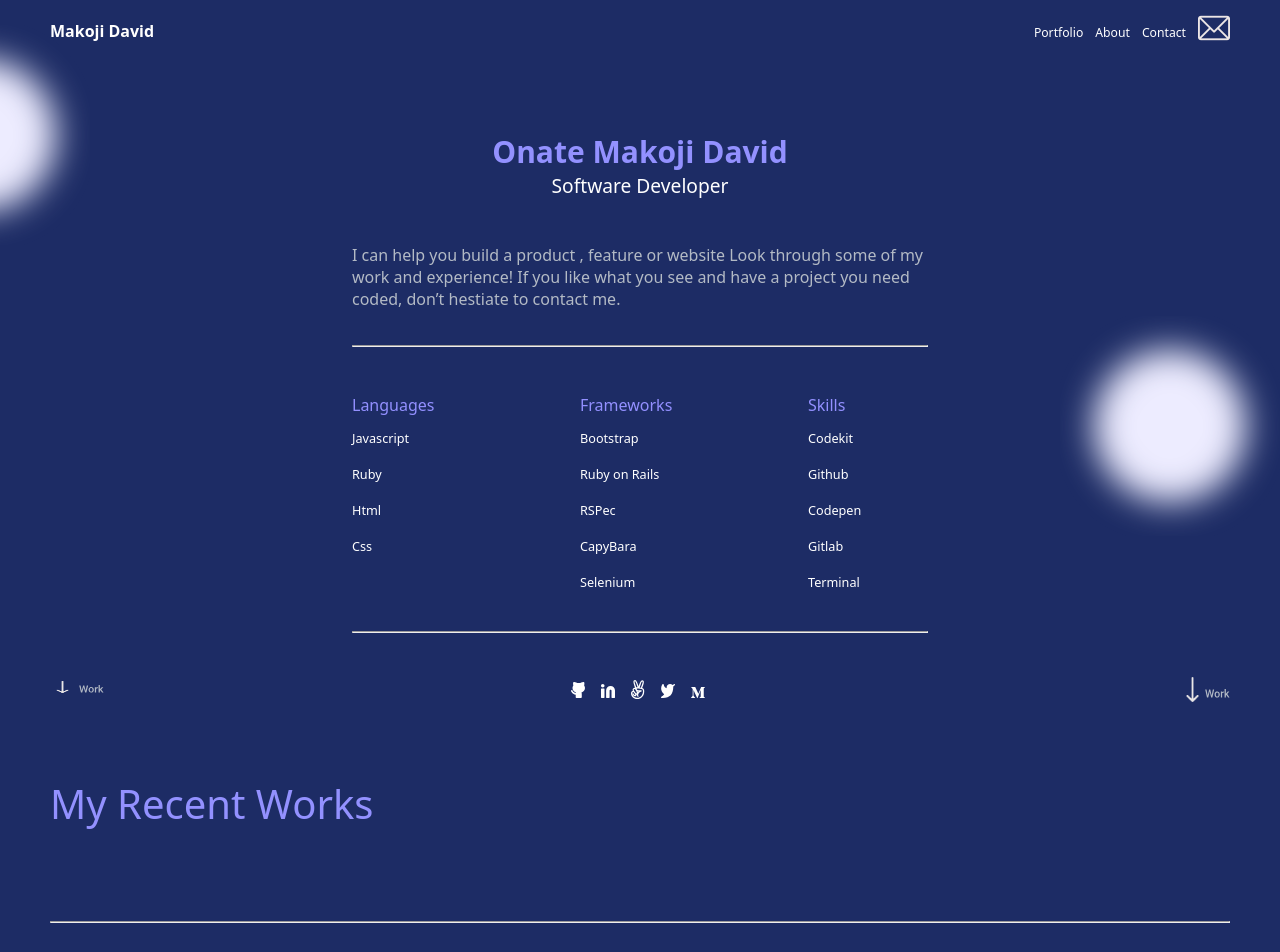
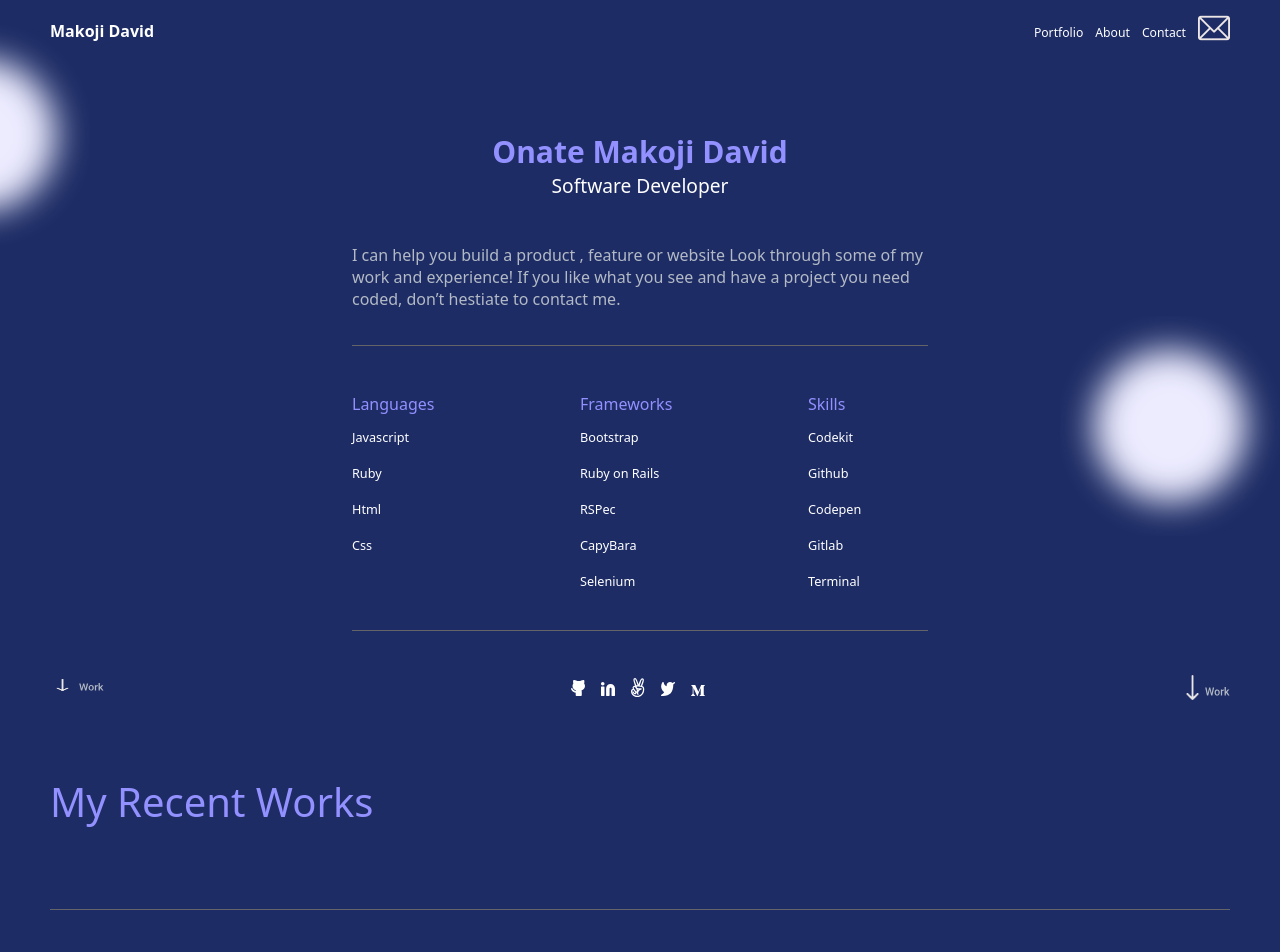
Before and after one commit to aceDavon/Portfolio-project, a website: page index.html in a window 1280 px wide. Shown: the top 952 px of the page. Drawn offline with Linux system fonts and the light colour scheme.

Commit message:
Fix issues raised by reviewres on index.html

```diff
--- a/css/style.css
+++ b/css/style.css
@@ -101,10 +101,13 @@ main {
   font-weight: 400;
 }
 
-.jumbotron hr,
-.links hr {
-  color: #646369;
+.divider {
+  border-bottom: 1px solid #646369;
   margin: 35px 0;
+}
+
+.large-line {
+  margin: 35px 50px;
 }
 
 .menu-list {
@@ -126,8 +129,8 @@ main {
 }
 
 .biggi {
-  flex-basis: 180px;
-  max-width: 200px;
+  flex-basis: 200px;
+  max-width: 220px;
   flex-grow: 1;
 }
 
--- a/index.html
+++ b/index.html
@@ -30,7 +30,7 @@
           I can help you build a product , feature or website Look through some of my work and experience! If you like what you see and have a project you need
           coded, don’t hestiate to contact me.
         </p>
-        <hr />
+        <div class="divider"></div>
       </section>
       <div class="links">
         <div class="menu-list">
@@ -58,7 +58,7 @@
             <li class="list-item"><a href="#" class="list-links">Terminal</a></li>
           </ul>
         </div>
-        <hr />
+        <div class="divider"></div>
       </div>
       <div class="social-icons">
         <div class="rel-links top-rel">
@@ -89,7 +89,7 @@
       </div>
       <section class="grid-section">
         <h2 class="title alt-title">My Recent Works</h2>
-        <hr />
+        <div class="divider large-line"></div>
         <section class="card-section">
           <div class="card-img"></div>
           <div class="card-txt">
@@ -156,7 +156,7 @@
               <li><input type="text" name="fullname" required maxlength="30" placeholder="Text Input" /></li>
               <li><input type="email" name="email" required placeholder="debmirmij@gmail.com" /></li>
               <li><textarea name="message" required maxlength="500" placeholder="Enter text Here"></textarea></li>
-              <li><button class="btn btn-alt" type="submit">See Project</button></li>
+              <li><button class="btn btn-alt" type="submit">Send</button></li>
             </ul>
           </form>
         </div>
```
